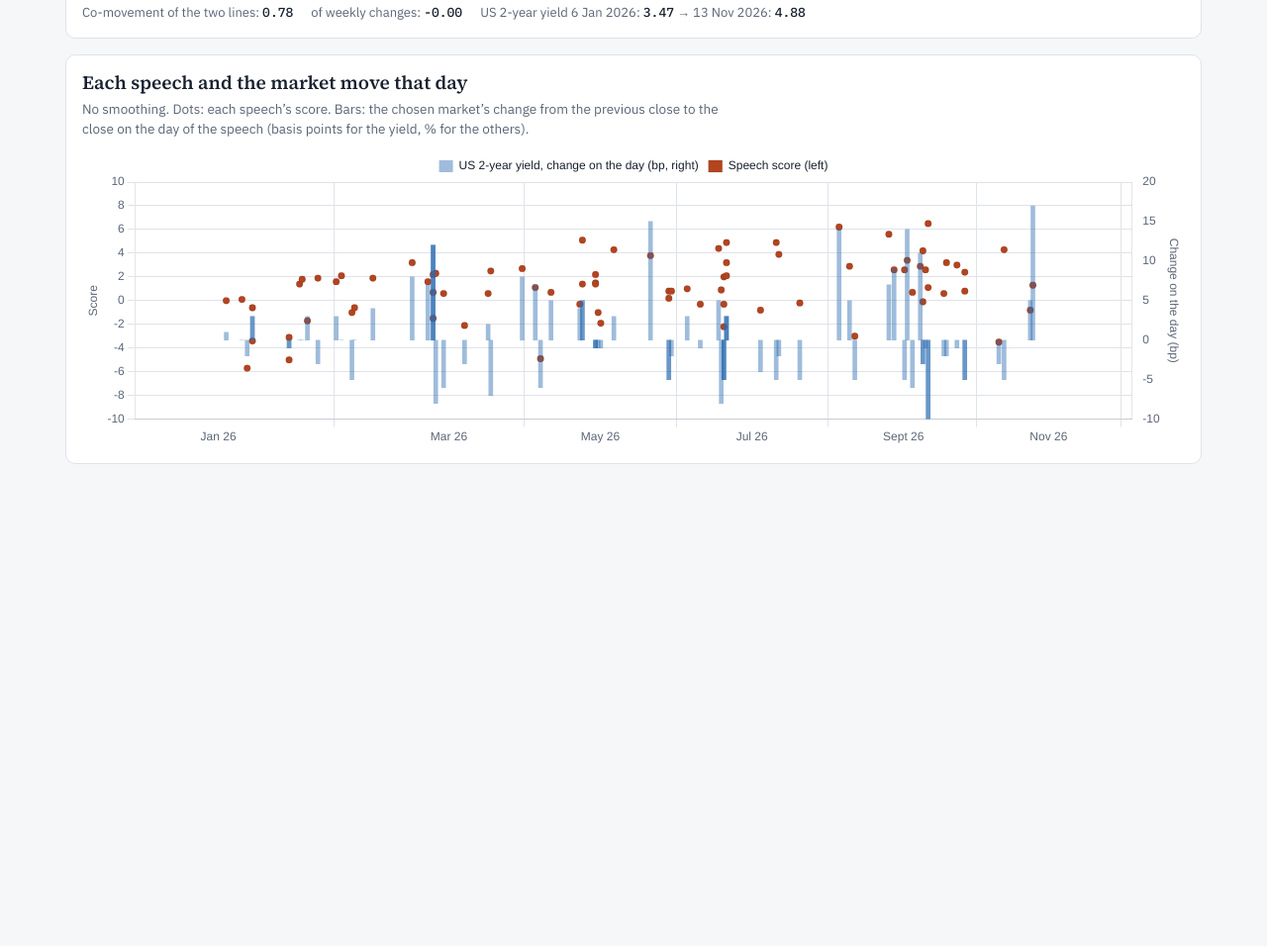
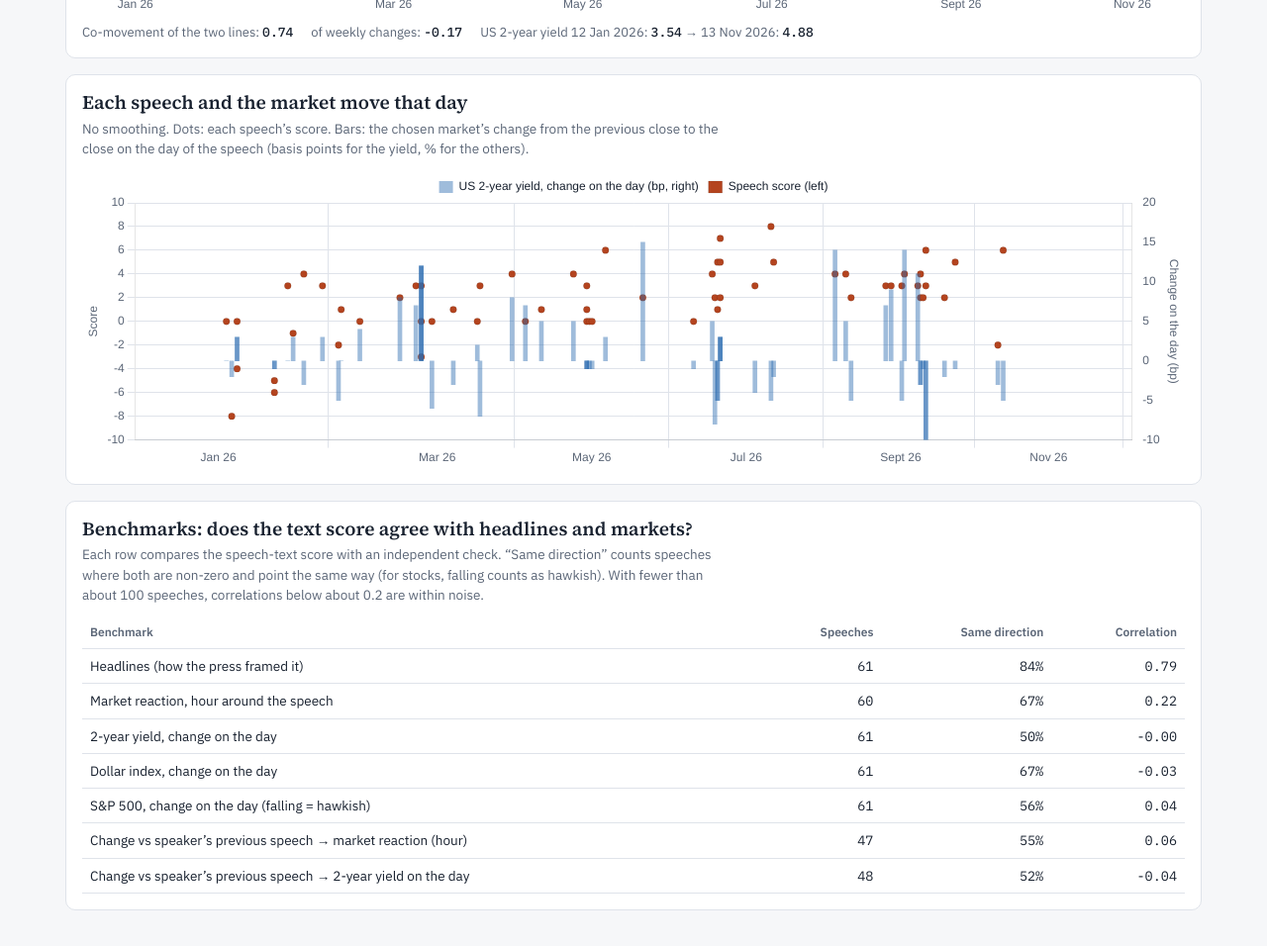
Before and after one commit to beatrice-wu/fed-speech-index, a plain HTML site: page index.html in a window 1280 px wide. Shown: the part 866-1822 px from the top of the page at 99% size. Before the commit the page ends 1399 px from the top, so only its background shows below. Drawn offline with nearby package versions, Linux system fonts and the light colour scheme.

Commit message:
Index from speech text only, with benchmark panel
Co-Authored-By: Claude Opus 5.5 <noreply@anthropic.com>
Claude-Session: https://claude.ai/code/session_014iygs7siayqds6kjaYrT6J

```diff
--- a/index.html
+++ b/index.html
@@ -102,13 +102,14 @@ a{color:var(--accent)}
 <section class="view" id="v-index">
   <div class="panel">
     <h2>Hawkishness index against markets</h2>
-    <p class="sub">The red line averages the scores of all Fed speeches given in the previous 30 days; dots are single speeches. The market line is the daily close or its 30-day average.</p>
+    <p class="sub">The red line averages the text scores of all Fed speeches given in the previous 30 days; dots are single speeches. Headlines and market reactions are not in the index: they are the benchmarks below. The market line is the daily close or its 30-day average.</p>
     <div class="controls">
       <label for="asset">Market<select id="asset">
         <option value="y2">US 2-year Treasury yield (%)</option>
         <option value="dxy">US dollar index (DXY)</option>
         <option value="spx">S&amp;P 500</option></select></label>
       <label>Market line<span class="seg" id="mline"><button type="button" data-k="raw" aria-pressed="true">Daily close</button><button type="button" data-k="ma" aria-pressed="false">30-day average</button></span></label>
+      <label>Index based on<span class="seg" id="basis"><button type="button" data-k="text" aria-pressed="true">Speech text only</button><button type="button" data-k="final" aria-pressed="false">Text + headlines + market</button></span></label>
       <label for="win">Hawkishness window<select id="win"><option value="14">14 days</option><option value="30" selected>30 days</option><option value="60">60 days</option></select></label>
       <label for="rng">Period<select id="rng"><option value="all" selected>All</option><option value="1825">Last 5 years</option><option value="365">Last 12 months</option><option value="180">Last 6 months</option><option value="90">Last 3 months</option></select></label>
     </div>
@@ -119,6 +120,11 @@ a{color:var(--accent)}
     <h2>Each speech and the market move that day</h2>
     <p class="sub">No smoothing. Dots: each speech’s score. Bars: the chosen market’s change from the previous close to the close on the day of the speech (basis points for the yield, % for the others).</p>
     <div class="chartbox sm"><canvas id="c2" aria-label="Speech scores and same-day market moves"></canvas></div>
+  </div>
+  <div class="panel" id="bench-panel">
+    <h2>Benchmarks: does the text score agree with headlines and markets?</h2>
+    <p class="sub">Each row compares the speech-text score with an independent check. “Same direction” counts speeches where both are non-zero and point the same way (for stocks, falling counts as hawkish). With fewer than about 100 speeches, correlations below about 0.2 are within noise.</p>
+    <div class="tablewrap"><table id="bench"><thead><tr><th>Benchmark</th><th style="text-align:right">Speeches</th><th style="text-align:right">Same direction</th><th style="text-align:right">Correlation</th></tr></thead><tbody></tbody></table></div>
   </div>
 </section>
 
@@ -166,7 +172,7 @@ a{color:var(--accent)}
     </div>
     <div class="tablewrap"><table id="tbl"><thead><tr>
       <th data-s="date">Date</th><th data-s="speaker">Speaker</th><th>Title</th>
-      <th data-s="final" style="text-align:right">Final</th><th data-s="text" style="text-align:right">Text</th>
+      <th data-s="text" style="text-align:right">Text (index)</th><th data-s="final" style="text-align:right">Combined</th>
       <th data-s="news" style="text-align:right">News</th><th data-s="market" style="text-align:right">Market</th></tr></thead><tbody></tbody></table></div>
     <p class="note"><span id="tblnote"></span> <button class="ghost" id="dl" type="button">Download my scores (CSV)</button></p>
   </div>
@@ -178,10 +184,11 @@ a{color:var(--accent)}
     <h3>The scale</h3>
     <p>Each speech is scored relative to the policy path the FOMC and markets already expect. An official who simply restates that path scores 0, even when the path involves hikes or cuts. +4 leans tighter (stresses upside inflation risk), +7 clearly wants more or earlier hikes than expected, +10 calls for a sharply tighter path; the negative side mirrors this. A separate “absolute stance” ignores expectations.</p>
     <h3>Speeches in the index (<span id="cnt"></span>)</h3>
+    <p>The index uses the <b>speech text only</b>. Headlines and market reactions are scored separately and used as benchmarks (Index tab). The older combined score (text 40%, headlines 30%, market 30%) can still be shown with the “Index based on” switch.</p>
     <ul>
-      <li><b>Text (40%)</b>: an AI reading of the speech against the scale, then a calibration pass that compares speeches side by side so similar views get similar scores.</li>
-      <li><b>News (30%)</b>: how Google News headlines naming the official framed the remarks, from the day before to two days after.</li>
-      <li><b>Market (30%)</b>: moves in 2-year Treasury note futures (weight 0.5), the dollar index (0.3) and S&amp;P 500 futures (0.2) from 10 minutes before to 60 minutes after the speech, divided by normal moves of that length over the previous 20 days and mapped to the scale. Daily moves count half when the time is unknown.</li>
+      <li><b>Text</b>: an AI reading of the speech against the scale, then a calibration pass that compares speeches side by side so similar views get similar scores.</li>
+      <li><b>Headlines (benchmark)</b>: how Google News headlines naming the official framed the remarks, from the day before to two days after.</li>
+      <li><b>Market reaction (benchmark)</b>: moves in 2-year Treasury note futures (weight 0.5), the dollar index (0.3) and S&amp;P 500 futures (0.2) from 10 minutes before to 60 minutes after the speech, divided by normal moves of that length over the previous 20 days and mapped to the scale. Daily moves count half when the time is unknown.</li>
     </ul>
     <p>Sources: Federal Reserve Board speech, testimony and press-conference pages; regional Fed speech pages; Google News; Yahoo Finance prices. Built and updated by the fedspeak pipeline (GitHub Actions). Data last updated: <span id="built"></span>.</p>
     <h3>Speeches scored on this page</h3>
@@ -245,9 +252,11 @@ function allSpeeches(){
     absolute:a.absolute, conf:"Text only", reason:a.reason, quote:a.quote, path:a.path, src:"added", id:a.id}));
   return base.concat(mine).sort((x,y)=> x.date<y.date?-1:x.date>y.date?1:0);
 }
-const scored = () => allSpeeches().filter(s => s.final!=null);
+const BASIS={basis:"text"};
+const val = s => BASIS.basis==="text" ? s.text : s.final;
+const scored = () => allSpeeches().filter(s => val(s)!=null);
 function hawkSeries(win){
-  const sp = scored().map(x=>({t:ts(x.date),v:x.final})).sort((a,b)=>a.t-b.t), t0=sp[0].t, t1=Math.max(lastMk, sp[sp.length-1].t);
+  const sp = scored().map(x=>({t:ts(x.date),v:val(x)})).sort((a,b)=>a.t-b.t), t0=sp[0].t, t1=Math.max(lastMk, sp[sp.length-1].t);
   const out=[]; let hi=0,lo=0,sum=0;
   for(let t=t0;t<=t1;t+=DAY){ while(hi<sp.length&&sp[hi].t<=t){sum+=sp[hi].v;hi++;} while(lo<hi&&sp[lo].t<=t-win*DAY){sum-=sp[lo].v;lo++;} const n=hi-lo; out.push({t,v:n?sum/n:null,n}); }
   return out;
@@ -258,9 +267,9 @@ function tiles(){
   const sp = scored(), ls = sp[sp.length-1];
   const lbl = v => v>=1.5?"leans hawkish":v<=-1.5?"leans dovish":"near neutral";
   document.getElementById("tiles").innerHTML = `
-   <div class="tile"><div class="k">Index now (30-day average)</div><div class="v" style="color:${last.v>0?"var(--hawk)":"var(--dove)"}">${fmt(last.v)}</div><div class="s">${lbl(last.v)}, ${fdate(iso(last.t))}</div></div>
+   <div class="tile"><div class="k">Index now (30-day average${BASIS.basis==="text"?", text only":", combined"})</div><div class="v" style="color:${last.v>0?"var(--hawk)":"var(--dove)"}">${fmt(last.v)}</div><div class="s">${lbl(last.v)}, ${fdate(iso(last.t))}</div></div>
    <div class="tile"><div class="k">Change over 30 days</div><div class="v">${fmt(last.v-prev.v)}</div><div class="s">from ${fmt(prev.v)} on ${fdate(iso(prev.t))}</div></div>
-   <div class="tile"><div class="k">Latest scored speech</div><div class="v">${fmt(ls.final)}</div><div class="s">${esc(ls.speaker)}, ${fdate(ls.date)}</div></div>
+   <div class="tile"><div class="k">Latest scored speech</div><div class="v">${fmt(val(ls))}</div><div class="s">${esc(ls.speaker)}, ${fdate(ls.date)}</div></div>
    <div class="tile"><div class="k">Speeches in the index</div><div class="v">${sp.length}</div><div class="s">${added.length?added.length+" added here; ":""}since ${fdate(sp[0].date)}</div></div>`;
 }
 
@@ -276,11 +285,11 @@ function drawIndex(){
   const A=ASSET[state.asset];
   const cfg = {data:{datasets:[
       {type:"line",label:`Hawkishness, ${state.win}-day average`,data:hs.map(p=>({x:p.t,y:p.v})),borderColor:css("--hawk"),backgroundColor:css("--hawk"),borderWidth:2.4,pointRadius:0,yAxisID:"y",stepped:false},
-      {type:"scatter",label:"Single speech",data:sp.map(s=>({x:ts(s.date),y:s.final,s})),backgroundColor:sp.map(s=>s.src==="added"?css("--accent"):color(css("--hawk"),.28)),pointRadius:sp.map(s=>s.src==="added"?5:3.2),yAxisID:"y"},
+      {type:"scatter",label:"Single speech",data:sp.map(s=>({x:ts(s.date),y:val(s),s})),backgroundColor:sp.map(s=>s.src==="added"?css("--accent"):color(css("--hawk"),.28)),pointRadius:sp.map(s=>s.src==="added"?5:3.2),yAxisID:"y"},
       {type:"line",label:`${A.name}${state.mline==="ma"?", 30-day average":", daily close"} (right)`,data:mk,borderColor:css("--dove"),borderWidth:1.8,pointRadius:0,yAxisID:"y1"}]},
     options:{responsive:true,maintainAspectRatio:false,animation:false,interaction:{mode:"nearest",intersect:false},
-      plugins:{legend:{labels:{color:css("--ink"),boxWidth:14}},tooltip:{callbacks:{label:c=>{ if(c.dataset.type==="scatter"){const s=c.raw.s; return `${s.speaker}: ${fmt(s.final)} (${fdate(s.date)})`;} return `${c.dataset.label}: ${c.parsed.y.toFixed(2)}`;},title:i=>i.length?fdate(iso(i[0].parsed.x)):""}}},
-      scales:{x:axisDate(hs[0].t,lastMk),y:{position:"left",min:-8,max:8,title:{display:true,text:"Score (−10 dovish, +10 hawkish)",color:css("--muted")},ticks:{color:css("--muted")},grid:{color:css("--line")}},
+      plugins:{legend:{labels:{color:css("--ink"),boxWidth:14}},tooltip:{callbacks:{label:c=>{ if(c.dataset.type==="scatter"){const s=c.raw.s; return `${s.speaker}: ${fmt(val(s))} (${fdate(s.date)})`;} return `${c.dataset.label}: ${c.parsed.y.toFixed(2)}`;},title:i=>i.length?fdate(iso(i[0].parsed.x)):""}}},
+      scales:{x:axisDate(hs[0].t,lastMk),y:{position:"left",min:-10,max:10,title:{display:true,text:"Score (−10 dovish, +10 hawkish)",color:css("--muted")},ticks:{color:css("--muted")},grid:{color:css("--line")}},
         y1:{position:"right",title:{display:true,text:A.name+(A.unit?" ("+A.unit+")":""),color:css("--muted")},ticks:{color:css("--muted")},grid:{display:false}}}}};
   if(c1) c1.destroy(); c1 = new Chart(document.getElementById("c1"), cfg);
   // co-movement
@@ -292,12 +301,30 @@ function drawIndex(){
   const mv = sp2.map(s=>({x:ts(s.date),y:dayMove(state.asset,ts(s.date))})).filter(p=>p.y!=null);
   const cfg2 = {data:{datasets:[
       {type:"bar",label:`${A.name}, change on the day (${A.move}, right)`,data:mv,backgroundColor:color(css("--dove"),.45),yAxisID:"y1",barThickness:4},
-      {type:"scatter",label:"Speech score (left)",data:sp2.map(s=>({x:ts(s.date),y:s.final,s})),backgroundColor:css("--hawk"),pointRadius:3.4,yAxisID:"y"}]},
+      {type:"scatter",label:"Speech score (left)",data:sp2.map(s=>({x:ts(s.date),y:val(s),s})),backgroundColor:css("--hawk"),pointRadius:3.4,yAxisID:"y"}]},
     options:{responsive:true,maintainAspectRatio:false,animation:false,plugins:{legend:{labels:{color:css("--ink"),boxWidth:14}},
-      tooltip:{callbacks:{title:i=>i.length?fdate(iso(i[0].parsed.x)):"",label:c=>c.dataset.type==="scatter"?`${c.raw.s.speaker}: ${fmt(c.raw.s.final)}`:`${A.name}: ${fmt(c.parsed.y,2)} ${A.move}`}}},
+      tooltip:{callbacks:{title:i=>i.length?fdate(iso(i[0].parsed.x)):"",label:c=>c.dataset.type==="scatter"?`${c.raw.s.speaker}: ${fmt(val(c.raw.s))}`:`${A.name}: ${fmt(c.parsed.y,2)} ${A.move}`}}},
       scales:{x:axisDate(hs[0].t-3*DAY,lastMk+3*DAY),y:{min:-10,max:10,ticks:{color:css("--muted")},grid:{color:css("--line")},title:{display:true,text:"Score",color:css("--muted")}},
         y1:{position:"right",ticks:{color:css("--muted")},grid:{display:false},title:{display:true,text:`Change on the day (${A.move})`,color:css("--muted")}}}}};
   if(c2) c2.destroy(); c2 = new Chart(document.getElementById("c2"), cfg2);
+}
+function benchmarks(){
+  const sp=allSpeeches().filter(s=>s.text!=null).sort((a,b)=>a.date<b.date?-1:1);
+  const prev={}; sp.forEach(s=>{ const p=prev[s.speaker]; s._chg = p==null?null:s.text-p; prev[s.speaker]=s.text; });
+  const rows=[
+    ["Headlines (how the press framed it)", s=>s.news, 1],
+    ["Market reaction, hour around the speech", s=>s.market, 1],
+    ["2-year yield, change on the day", s=>dayMove("y2",ts(s.date)), 1],
+    ["Dollar index, change on the day", s=>dayMove("dxy",ts(s.date)), 1],
+    ["S&P 500, change on the day (falling = hawkish)", s=>dayMove("spx",ts(s.date)), -1],
+    ["Change vs speaker’s previous speech → market reaction (hour)", s=>s.market, 1, true],
+    ["Change vs speaker’s previous speech → 2-year yield on the day", s=>dayMove("y2",ts(s.date)), 1, true]];
+  document.querySelector("#bench tbody").innerHTML = rows.map(([name,f,sign,useChg])=>{
+    const pr=sp.map(s=>[useChg?s._chg:s.text, f(s)]).filter(([x,y])=>x!=null&&y!=null&&!isNaN(y));
+    const nz=pr.filter(([x,y])=>x!==0&&y!==0), same=nz.length?nz.filter(([x,y])=>Math.sign(x)===Math.sign(sign*y)).length/nz.length:NaN;
+    const c=corr(pr);
+    return `<tr><td>${name}</td><td class="num">${pr.length}</td><td class="num">${isNaN(same)?"–":Math.round(same*100)+"%"}</td><td class="num">${isNaN(c)?"–":c.toFixed(2)}</td></tr>`;
+  }).join("");
 }
 function color(hex,a){ const m=hex.replace("#",""); if(m.length!==6) return hex; return `rgba(${parseInt(m.slice(0,2),16)},${parseInt(m.slice(2,4),16)},${parseInt(m.slice(4,6),16)},${a})`; }
 function corr(p){ if(p.length<3) return NaN; const n=p.length,mx=p.reduce((a,b)=>a+b[0],0)/n,my=p.reduce((a,b)=>a+b[1],0)/n; let sxy=0,sx=0,sy=0; for(const [x,y] of p){sxy+=(x-mx)*(y-my);sx+=(x-mx)**2;sy+=(y-my)**2;} return sxy/Math.sqrt(sx*sy); }
@@ -306,13 +333,13 @@ function corr(p){ if(p.length<3) return NaN; const n=p.length,mx=p.reduce((a,b)=
 const sortState={k:"date",dir:-1}; let openRow=null;
 function table(){
   const q=document.getElementById("q").value.toLowerCase(), fi=document.getElementById("finst").value, mp=document.getElementById("fmp").value;
-  let rows = allSpeeches().filter(s=>(mp==="all"||s.final!=null)&&(!fi||s.inst===fi)&&(!q||(s.speaker+" "+s.title).toLowerCase().includes(q)));
+  let rows = allSpeeches().filter(s=>(mp==="all"||s.final!=null||s.text!=null)&&(!fi||s.inst===fi)&&(!q||(s.speaker+" "+s.title).toLowerCase().includes(q)));
   rows.sort((a,b)=>{const k=sortState.k,x=a[k]??-99,y=b[k]??-99; return (x<y?-1:x>y?1:0)*sortState.dir;});
   const tb=document.querySelector("#tbl tbody"); const cell=v=>`<td class="num" style="color:${v==null?"var(--muted)":v>=1.5?"var(--hawk)":v<=-1.5?"var(--dove)":"var(--ink)"}">${fmt(v)}</td>`;
   tb.innerHTML = rows.map((s,i)=>{
     const key=s.date+"|"+s.title; const open = openRow===key;
     const title = s.url?`<a href="${esc(s.url)}" target="_blank" rel="noopener">${esc(s.title)}</a>`:esc(s.title);
-    return `<tr class="row" data-key="${esc(key)}"><td style="white-space:nowrap">${fdate(s.date)}</td><td>${esc(s.speaker)}<div class="note">${esc(s.inst||"")}</div></td><td>${title}${s.src==="added"?'<span class="tag">Added here</span>':""}${s.final==null?'<span class="tag">Not about monetary policy</span>':""}</td>${cell(s.final)}${cell(s.text)}${cell(s.news)}${cell(s.market)}</tr>`+
+    return `<tr class="row" data-key="${esc(key)}"><td style="white-space:nowrap">${fdate(s.date)}</td><td>${esc(s.speaker)}<div class="note">${esc(s.inst||"")}</div></td><td>${title}${s.src==="added"?'<span class="tag">Added here</span>':""}${s.final==null?'<span class="tag">Not about monetary policy</span>':""}</td>${cell(s.text)}${cell(s.final)}${cell(s.news)}${cell(s.market)}</tr>`+
       (open?`<tr class="det"><td colspan="7">${s.path?`<div><b>Expected path:</b> ${esc(s.path)}</div>`:""}${s.reason?`<div><b>Why:</b> ${esc(s.reason)}</div>`:""}${s.quote?`<blockquote>${esc(s.quote)}</blockquote>`:""}${s.moves?`<div class="note">Market window: ${esc(s.moves)}</div>`:""}${s.absolute!=null?`<div class="note">Absolute stance (ignoring expectations): ${fmt(s.absolute,0)}</div>`:""}${s.src==="added"&&db?`<button class="ghost" data-del="${esc(s.id)}" type="button">Remove from index</button>`:""}</td></tr>`:"");
   }).join("");
   document.getElementById("tblnote").textContent = `${rows.length} shown.`;
@@ -449,11 +476,12 @@ function route(){ const v=VIEWS.includes(location.hash.slice(1))?location.hash.s
   VIEWS.forEach(x=>document.getElementById("v-"+x).classList.toggle("on",x===v));
   document.querySelectorAll("nav a").forEach(a=>a.toggleAttribute("aria-current",a.dataset.v===v)||a.dataset.v===v&&a.setAttribute("aria-current","page"));
   document.querySelectorAll("nav a").forEach(a=>{ if(a.dataset.v===v) a.setAttribute("aria-current","page"); else a.removeAttribute("aria-current"); });
-  if(v==="index") drawIndex(); }
+  if(v==="index"){ drawIndex(); benchmarks(); } }
 addEventListener("hashchange",route);
 document.getElementById("asset").addEventListener("change",e=>{state.asset=e.target.value;drawIndex();});
 document.getElementById("win").addEventListener("change",e=>{state.win=+e.target.value;drawIndex();});
 document.getElementById("rng").addEventListener("change",e=>{state.rng=e.target.value;drawIndex();});
+document.querySelectorAll("#basis button").forEach(b=>b.addEventListener("click",()=>{BASIS.basis=b.dataset.k;document.querySelectorAll("#basis button").forEach(x=>x.setAttribute("aria-pressed",x===b));tiles();drawIndex();}));
 document.querySelectorAll("#mline button").forEach(b=>b.addEventListener("click",()=>{state.mline=b.dataset.k;document.querySelectorAll("#mline button").forEach(x=>x.setAttribute("aria-pressed",x===b));drawIndex();}));
 matchMedia("(prefers-color-scheme: dark)").addEventListener("change",()=>route());
 new MutationObserver(()=>route()).observe(document.documentElement,{attributes:true,attributeFilter:["data-theme"]});
```
